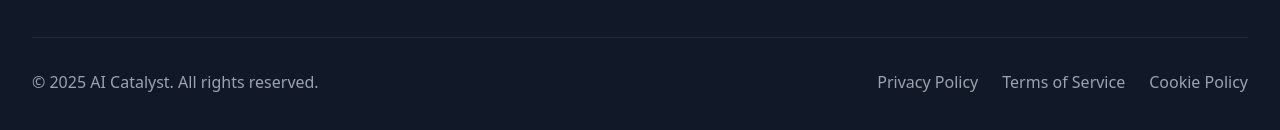
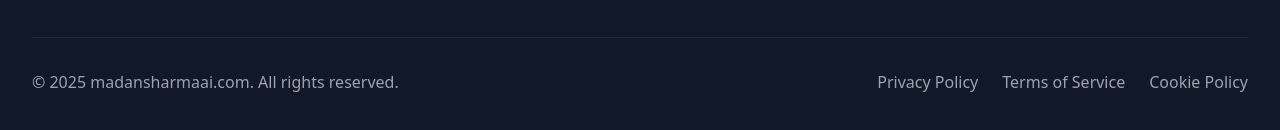
Before and after one commit to madansharma/madan_consultant, a React (Vite) app: page / in a window 1280 px wide. Shown: the part 8874-9004 px from the top of the page. Built offline with nearby package versions, Linux system fonts and the light colour scheme.

Commit message:
Updated Footer.tsx

```diff
--- a/src/components/Footer.tsx
+++ b/src/components/Footer.tsx
@@ -118,7 +118,7 @@ const Footer = () => {
         <div className="border-t border-gray-800 mt-12 pt-8">
           <div className="flex flex-col md:flex-row justify-between items-center">
             <p className="text-gray-400 mb-4 md:mb-0">
-              © 2025 AI Catalyst. All rights reserved.
+              © 2025 madansharmaai.com. All rights reserved.
             </p>
             <div className="flex space-x-6">
               {['Privacy Policy', 'Terms of Service', 'Cookie Policy'].map((item, index) => (
```
